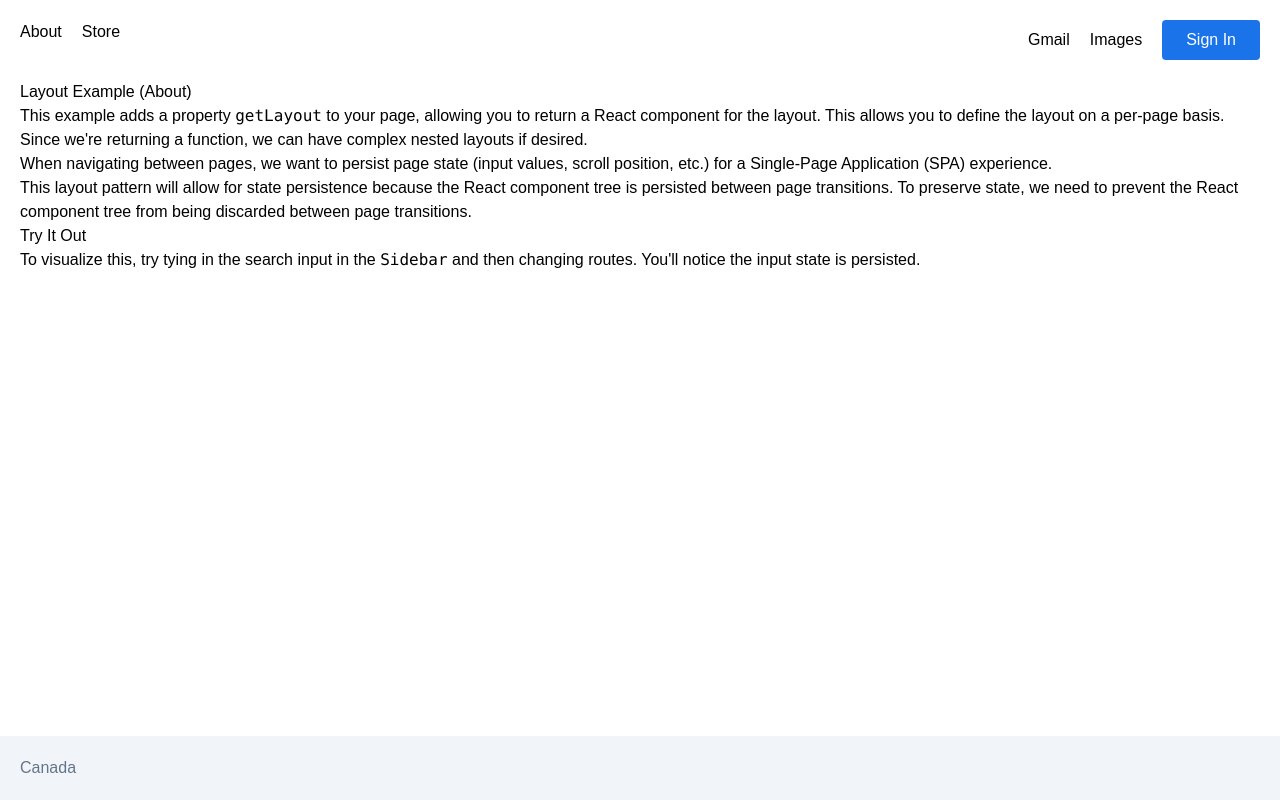
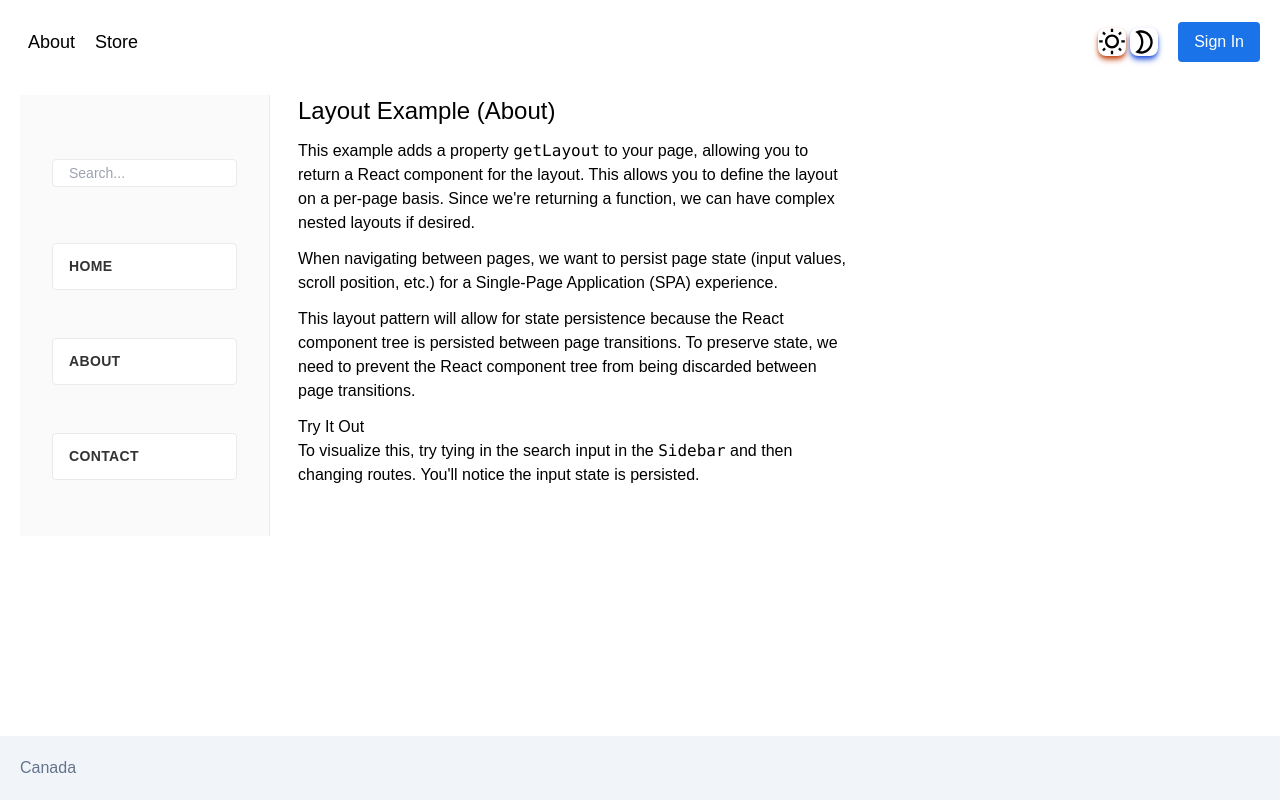
Before and after one commit to DailyDisco/next-js-architecture-template, a Next.js app: page /about in a window 1280 px wide. Built offline with nearby package versions, Linux system fonts and the light colour scheme; no server answers.

Commit message:
feat: add next themes for easy night and day mode

```diff
--- /dev/null
+++ b/src/components/common/ThemeChanger.tsx
@@ -0,0 +1,25 @@
+import { useTheme } from 'next-themes';
+import { MdOutlineModeNight, MdOutlineWbSunny } from 'react-icons/md';
+
+const ThemeChanger = () => {
+  const { theme, setTheme } = useTheme();
+  console.log(theme, 'theme');
+  return (
+    <div className="space-x-1">
+      <button
+        className="rounded-lg shadow-md shadow-orange-700"
+        onClick={() => setTheme('light')}
+      >
+        <MdOutlineWbSunny className="h-7 w-7" />
+      </button>
+      <button
+        className="rounded-lg shadow-md shadow-blue-700"
+        onClick={() => setTheme('dark')}
+      >
+        <MdOutlineModeNight className="h-7 w-7" />
+      </button>
+    </div>
+  );
+};
+
+export default ThemeChanger;
--- a/src/components/common/footer/Footer.tsx
+++ b/src/components/common/footer/Footer.tsx
@@ -6,7 +6,7 @@ const Footer: React.FC<IFooter> = ({ ...footerProps }) => {
   return (
     <footer
       {...footerProps}
-      className={`w-full bg-slate-100 p-5 text-slate-500`}
+      className={`w-full bg-slate-100 p-5 text-slate-500 dark:bg-slate-400 dark:text-white`}
     >
       <p>Canada</p>
     </footer>
--- a/src/components/common/navbar/Navbar.tsx
+++ b/src/components/common/navbar/Navbar.tsx
@@ -1,5 +1,6 @@
 import { signIn, signOut, useSession } from 'next-auth/react';
 import Link from 'next/link';
+import ThemeChanger from '../ThemeChanger';
 
 export interface IHeader extends React.ComponentPropsWithoutRef<'header'> {
   className?: string;
@@ -11,8 +12,8 @@ const Navbar: React.FC<IHeader> = ({ ...headerProps }) => {
   // console.log(useSession(), 'useSession()');
   // console.log(session, 'session in session');
   return (
-    <header {...headerProps} className={`flex w-full flex-row justify-between`}>
-      <div className="m-5 space-x-5">
+    <header {...headerProps} className="flex w-full flex-row justify-between">
+      <div className="m-7 my-auto flex space-x-5 text-lg">
         <Link className="hover:underline" href="/about">
           About
         </Link>
@@ -21,17 +22,22 @@ const Navbar: React.FC<IHeader> = ({ ...headerProps }) => {
         </Link>
       </div>
       <div className="m-5 space-x-5">
-        <Link className="hidden hover:underline sm:inline" href="/">
+        <Link className="sm:inline hidden hover:underline" href="/">
           Gmail
         </Link>
-        <Link className="hidden hover:underline sm:inline" href="/">
+        <Link className="sm:inline hidden hover:underline" href="/">
           Images
         </Link>
+        <div></div>
+        <div className="flex space-x-5">
+          <div className="my-auto mt-2 flex items-center">
+            <ThemeChanger />
+          </div>
           {!session ? (
             <button
               // eslint-disable-next-line @typescript-eslint/no-misused-promises
               onClick={() => signIn('discord')}
-            className="border-1 rounded bg-blue-500 p-2 px-4 text-white sm:px-6"
+              className="border-1 sm:px-6 my-auto rounded bg-blue-500 p-2 px-4 text-white"
             >
               Sign In
             </button>
@@ -39,11 +45,12 @@ const Navbar: React.FC<IHeader> = ({ ...headerProps }) => {
             <button
               // eslint-disable-next-line @typescript-eslint/no-misused-promises
               onClick={() => signOut()}
-            className="border-1 rounded bg-blue-500 p-2 px-4 text-white sm:px-6"
+              className="border-1 sm:px-6 my-auto rounded bg-blue-500 p-2 px-4 text-white"
             >
               Sign Out
             </button>
           )}
+        </div>
       </div>
     </header>
   );
--- a/src/components/common/sidebar/SidebarLayout.module.css
+++ b/src/components/common/sidebar/SidebarLayout.module.css
@@ -9,7 +9,7 @@
 }
 
 .nav > a {
-  margin: 8px 0;
+  margin: 24px 0;
   text-decoration: none;
   background: white;
   border-radius: 4px;
--- a/src/components/layouts/PrimaryLayout.tsx
+++ b/src/components/layouts/PrimaryLayout.tsx
@@ -2,14 +2,12 @@ import Head from 'next/head';
 import Footer from '../common/footer/Footer';
 import Header from '../common/navbar/Navbar';
 export interface IPrimaryLayout extends React.ComponentPropsWithoutRef<'div'> {
-  justify?: 'items-center' | 'items-start';
   session: unknown;
 }
 
 const PrimaryLayout: React.FC<IPrimaryLayout> = ({
   session,
   children,
-  justify = 'items-center',
   ...divProps
 }) => {
   return (
@@ -17,7 +15,7 @@ const PrimaryLayout: React.FC<IPrimaryLayout> = ({
       <Head>
         <title>NextJs Fullstack App Template</title>
       </Head>
-      <div {...divProps} className={`flex min-h-screen flex-col ${justify}`}>
+      <div {...divProps} className="flex min-h-screen flex-col">
         <Header session={session} />
         <main className="px-5">{children}</main>
         <div className="m-auto" />
--- a/src/components/utility/search-result/SearchResult.tsx
+++ b/src/components/utility/search-result/SearchResult.tsx
@@ -65,9 +65,5 @@ const Results: NextPageWithLayout<IResults> = ({ searchResults }) => {
 export default Results;
 
 Results.getLayout = (page) => {
-  return (
-    <PrimaryLayout session={null} justify="items-start">
-      {page}
-    </PrimaryLayout>
-  );
+  return <PrimaryLayout session={null}>{page}</PrimaryLayout>;
 };
--- a/src/pages/_app.tsx
+++ b/src/pages/_app.tsx
@@ -1,5 +1,6 @@
 /* eslint-disable @typescript-eslint/no-unsafe-assignment */
 import { SessionProvider } from 'next-auth/react';
+import { ThemeProvider } from 'next-themes';
 import type { AppProps } from 'next/app';
 import PrimaryLayout from '~/components/layouts/PrimaryLayout';
 import '../styles/globals.css';
@@ -28,9 +29,11 @@ function MyApp({
   return (
     // eslint-disable-next-line @typescript-eslint/no-unsafe-assignment
     <SessionProvider session={session}>
-      <PrimaryLayout session={session}>
-        <Component {...pageProps} />
-      </PrimaryLayout>
+      <ThemeProvider>
+        <PrimaryLayout session={session}>
+          <Component {...pageProps} />
+        </PrimaryLayout>
+      </ThemeProvider>
     </SessionProvider>
   );
 }
--- a/src/pages/about.tsx
+++ b/src/pages/about.tsx
@@ -1,45 +1,45 @@
-import SidebarLayout from '../components/common/sidebar/SidebarLayout';
-import PrimaryLayout from '../components/layouts/PrimaryLayout';
+import SidebarLayout from '~/components/common/sidebar/SidebarLayout';
+import PrimaryLayout from '~/components/layouts/PrimaryLayout';
 import { type NextPageWithLayout } from './page';
 
 const About: NextPageWithLayout = () => {
   return (
-    <section>
-      <h2>Layout Example (About)</h2>
-      <p>
+    <div className="mt-3 flex w-2/3">
+      <SidebarLayout />
+      <section className="ml-7">
+        <h2 className="mb-3 text-2xl">Layout Example (About)</h2>
+        <div className="">
+          <p className="mb-3">
             This example adds a property <code>getLayout</code> to your page,
-        allowing you to return a React component for the layout. This allows you
-        to define the layout on a per-page basis. Since we&apos;re returning a
-        function, we can have complex nested layouts if desired.
+            allowing you to return a React component for the layout. This allows
+            you to define the layout on a per-page basis. Since we&apos;re
+            returning a function, we can have complex nested layouts if desired.
           </p>
-      <p>
+          <p className="mb-3">
             When navigating between pages, we want to persist page state (input
             values, scroll position, etc.) for a Single-Page Application (SPA)
             experience.
           </p>
-      <p>
-        This layout pattern will allow for state persistence because the React
-        component tree is persisted between page transitions. To preserve state,
-        we need to prevent the React component tree from being discarded between
-        page transitions.
+          <p className="mb-3">
+            This layout pattern will allow for state persistence because the
+            React component tree is persisted between page transitions. To
+            preserve state, we need to prevent the React component tree from
+            being discarded between page transitions.
           </p>
           <h3>Try It Out</h3>
-      <p>
+          <p className="mb-3">
             To visualize this, try tying in the search input in the{' '}
-        <code>Sidebar</code> and then changing routes. You&apos;ll notice the
-        input state is persisted.
+            <code>Sidebar</code> and then changing routes. You&apos;ll notice
+            the input state is persisted.
           </p>
+        </div>
       </section>
+    </div>
   );
 };
 
 export default About;
 
 About.getLayout = (page) => {
-  return (
-    <PrimaryLayout session={null}>
-      <SidebarLayout />
-      {page}
-    </PrimaryLayout>
-  );
+  return <PrimaryLayout session={null}>{page}</PrimaryLayout>;
 };
--- a/src/pages/results/index.tsx
+++ b/src/pages/results/index.tsx
@@ -25,9 +25,5 @@ const Results: NextPageWithLayout = () => {
 export default Results;
 
 Results.getLayout = (page) => {
-  return (
-    <PrimaryLayout session={null} justify="items-start">
-      {page}
-    </PrimaryLayout>
-  );
+  return <PrimaryLayout session={null}>{page}</PrimaryLayout>;
 };
--- a/src/styles/globals.css
+++ b/src/styles/globals.css
@@ -4,6 +4,17 @@
 
 @layer components {
   .btn-primary {
-    @apply border-0 p-2 px-6 bg-slate-100 rounded-md;
+    @apply rounded-md border-0 bg-slate-100 p-2 px-6 dark:bg-white dark:text-black;
   }
 }
+
+:root {
+  /* Your default theme */
+  --background: white;
+  --foreground: black;
+}
+
+[data-theme='dark'] {
+  --background: black;
+  --foreground: white;
+}
--- a/tailwind.config.cjs
+++ b/tailwind.config.cjs
@@ -3,13 +3,7 @@ const config = {
   content: ['./src/**/*.{js,ts,jsx,tsx}', './components/**/*.{js,ts,jsx,tsx}'],
   theme: {
     // Ensure these match with .storybook/preview.js
-    screens: {
-      xs: '375px',
-      sm: '600px',
-      md: '900px',
-      lg: '1200px',
-      xl: '1536px',
-    },
+    screens: {},
     fontFamily: {
       sans: ['Arial', 'sans-serif'],
       serif: ['Garamond', 'serif'],
@@ -25,7 +19,7 @@ const config = {
       },
     },
   },
-  plugins: [],
+  // plugins: [require('daisyui')],
 };
 
 module.exports = config;
```
Also changed, not shown: package.json (+5 -2 lines), 1 other file (tests, documents, lock files or other folders). Lines whose indentation alone changed are shown as unchanged.
